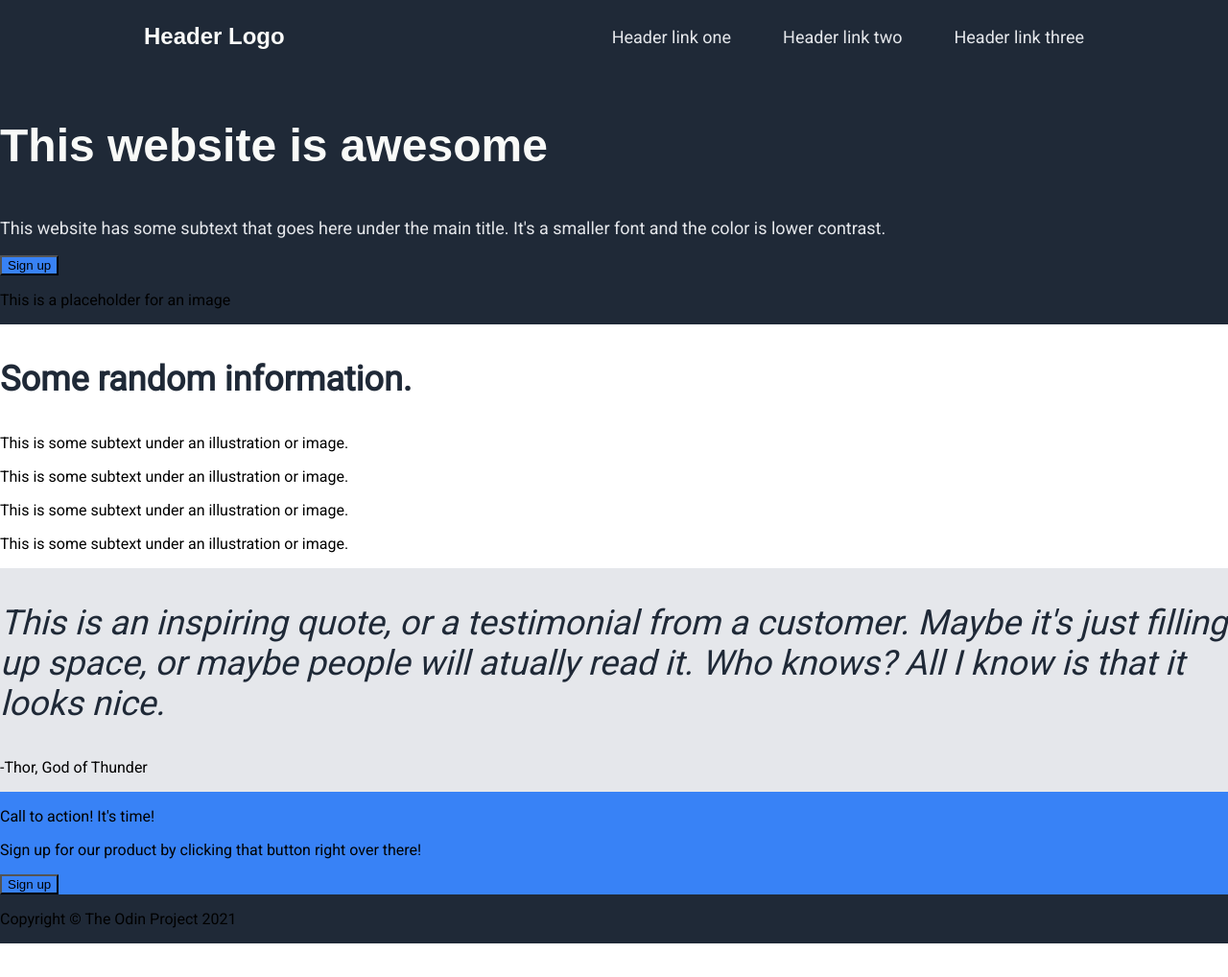
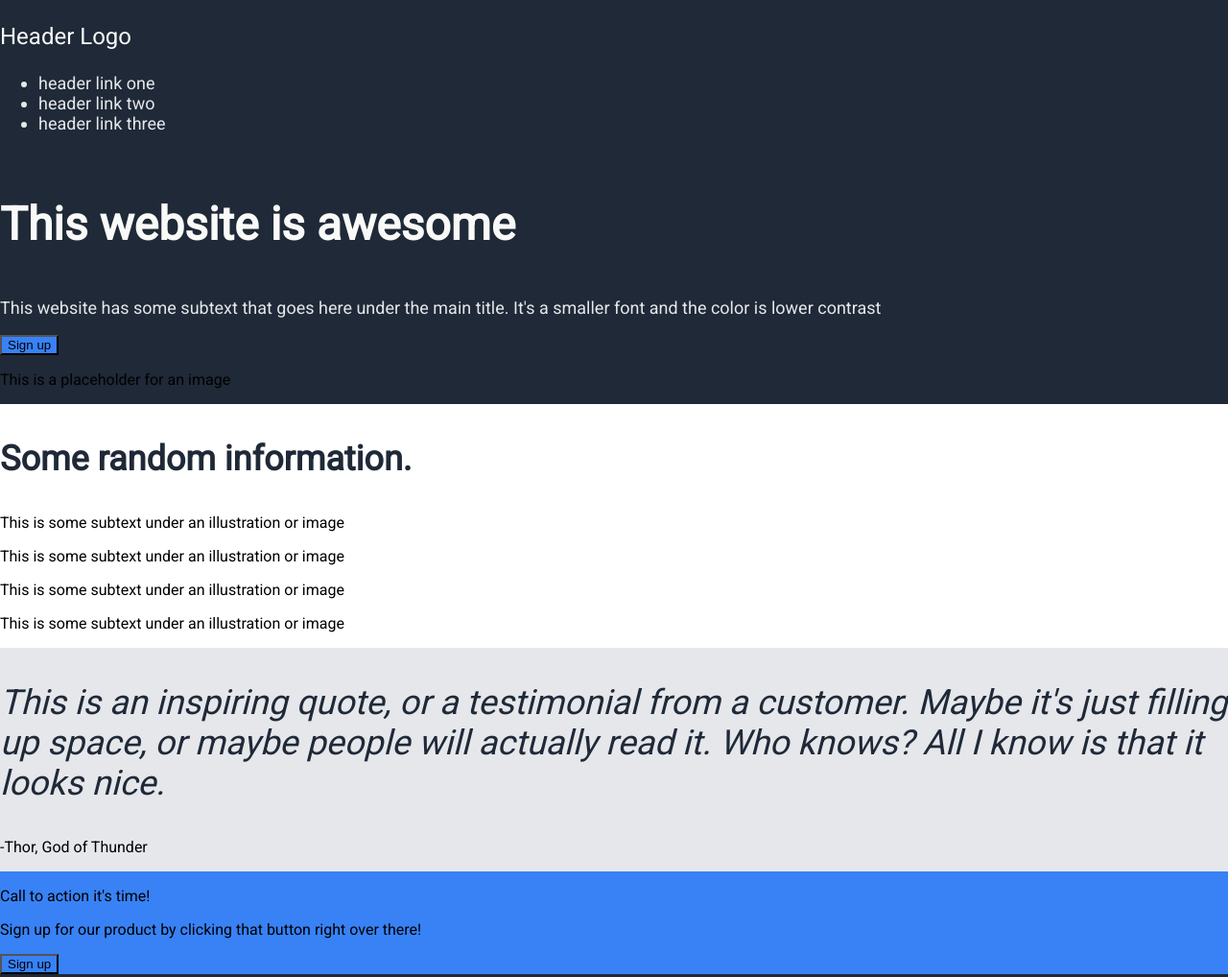
Before and after one commit to firbe/landing-page-macOS, a plain HTML site: page index.html in a window 1280 px wide. Shown: the top 1018 px of the page at 96% size. Before the commit the page ends 983 px from the top, so only its background shows below. Drawn offline with Linux system fonts and the light colour scheme.

Commit message:
Add redone html and css

```diff
--- a/index.html
+++ b/index.html
@@ -3,56 +3,63 @@
     <head>
         <meta charset="UTF-8">
         <link rel="stylesheet" href="styles.css">
-        <link href='http://fonts.googleapis.com/css?family=Roboto' rel='stylesheet' type='text/css'>
+        <style>@import url('https://fonts.googleapis.com/css2?family=Roboto&display=swap');</style>
         <title>Landing Page</title>
     </head>
     <body>
+        <header>
+            <p class="header_logo">Header Logo</p>
+            <ul class="header_links">
+                <li>header link one</li>
+                <li>header link two</li>
+                <li>header link three</li>
+            </ul>
+        </header>
+
         <div class="section1">
-            <div class="header">
-                <p class="header_logo">Header Logo</p>
-                <ul>
-                    <a>Header link one</a>
-                    <a>Header link two</a>
-                    <a>Header link three</a>
-                </ul>
+            <div class="s1_box1">
+                <p class="s1b1_title">This website is awesome</p>
+                <p class="s1b1_subtext">This website has some subtext that goes here under the main title. It's a smaller font and the color is lower contrast</p>
+                <button class="s1b1_button">Sign up</button>
             </div>
-            <div class="hero">
-                <div class="hero_text">
-                    <p class="hero_main_text">This website is awesome</p>
-                    <p class="hero_sub_text">This website has some subtext that goes here under the main title. It's a smaller font and the color is lower contrast.</p>
-                    <button>Sign up</button>
-                </div>
-                <div class="image_placeholder">
-                    <p>This is a placeholder for an image</p>
-                </div>
+            <div class="s1_box2">
+                <p class="s1b2_placeholder">This is a placeholder for an image</p>
             </div>
         </div>
 
         <div class="section2">
-            <p class="information">Some random information.</p>
-            <div class="box"></div>
-            <div class="box"></div>
-            <div class="box"></div>
-            <div class="box"></div>
-            <p>This is some subtext under an illustration or image.</p>
-            <p>This is some subtext under an illustration or image.</p>
-            <p>This is some subtext under an illustration or image.</p>
-            <p>This is some subtext under an illustration or image.</p>
+            <div class="s2_box1">
+                <p class="s2b1_title">Some random information.</p>
+            </div>
+            <div class="s2_box2">
+                <div class="s2b2_box"></div>
+                <div class="s2b2_box"></div>
+                <div class="s2b2_box"></div>
+                <div class="s2b2_box"></div>
+                <p class="s2b2_subtext">This is some subtext under an illustration or image</p>
+                <p class="s2b2_subtext">This is some subtext under an illustration or image</p>
+                <p class="s2b2_subtext">This is some subtext under an illustration or image</p>
+                <p class="s2b2_subtext">This is some subtext under an illustration or image</p>
+            </div>
         </div>
 
         <div class="section3">
-            <p class="quote">
+            <p class="s3_quote">
                 This is an inspiring quote, or a testimonial from a customer.
-                Maybe it's just filling up space, or maybe people will atually read it.
+                Maybe it's just filling up space, or maybe people will actually read it.
                 Who knows? All I know is that it looks nice.
             </p>
-            <p>-Thor, God of Thunder</p>
+            <p class="s3_author">-Thor, God of Thunder</p>
         </div>
 
         <div class="section4">
-            <p>Call to action! It's time!</p>
-            <p>Sign up for our product by clicking that button right over there!</p>
-            <button>Sign up</button>
+            <div class="s4_box1">
+                <p class="s4b1_title">Call to action it's time!</p>
+                <p class="s4b1_subtext">Sign up for our product by clicking that button right over there!</p>
+            </div>
+            <div class="s4_box2">
+                <button class="s4b2_button">Sign up</button>
+            </div>
         </div>
 
         <footer>
--- a/styles.css
+++ b/styles.css
@@ -1,67 +1,47 @@
 body {
-    font-family: 'roboto', sans-serif;
+    font-family: 'Roboto', sans-serif;
     display: flex;
     flex-direction: column;
     margin: 0;
 }
 
-.section1, footer {
-    background-color: #1F2937;
+header, .section1, footer {
+    background-color: #1f2937;
 }
 
-.hero_main_text, .header_logo {
-    color: #F9FAF8;
-    font-family: 'robot bold', sans-serif;
+.s1b1_title {
+    font-size: 48px;
+    font-weight: 900;
+    color: #f9faf8;
 }
 
-.hero_main_text {
-    font-size: 48px;
-    font-weight: bolder;
-}
-
-.hero_sub_text, a {
+.s1b1_subtext, .header_links {
     font-size: 18px;
-    color: #E5E7EB;
+    color: #e5e7eb;
 }
 
 .header_logo {
     font-size: 24px;
-    font-weight: bolder;
+    color: #f9faf8;
 }
 
 button, .section4 {
-    background-color: #3882F6;
+    background-color: #3882f6;
 }
 
-.information {
+.s2b1_title {
     font-size: 36px;
-    font-weight: bolder;
-    color: #1F2937;
+    font-weight: 900;
+    color: #1f2937;
 }
 
 .section3 {
-    background-color: #E5E7EB;
+    background-color: #e5e7eb;
 }
 
-.quote {
+.s3_quote {
     font-size: 36px;
-    font-weight: light;
+    font-weight: 300;
     font-style: italic;
-    color: #1F2937;
+    color: #1f2937;
 }
-
-.header {
-    display: flex;
-    flex-direction: row;
-    justify-content: space-between;
-    align-items: center;
-    padding: 0px 150px 0px;
-}
-
-ul {
-    padding: 0;
-}
-
-a {
-    padding-left: 50px;
-}
```
